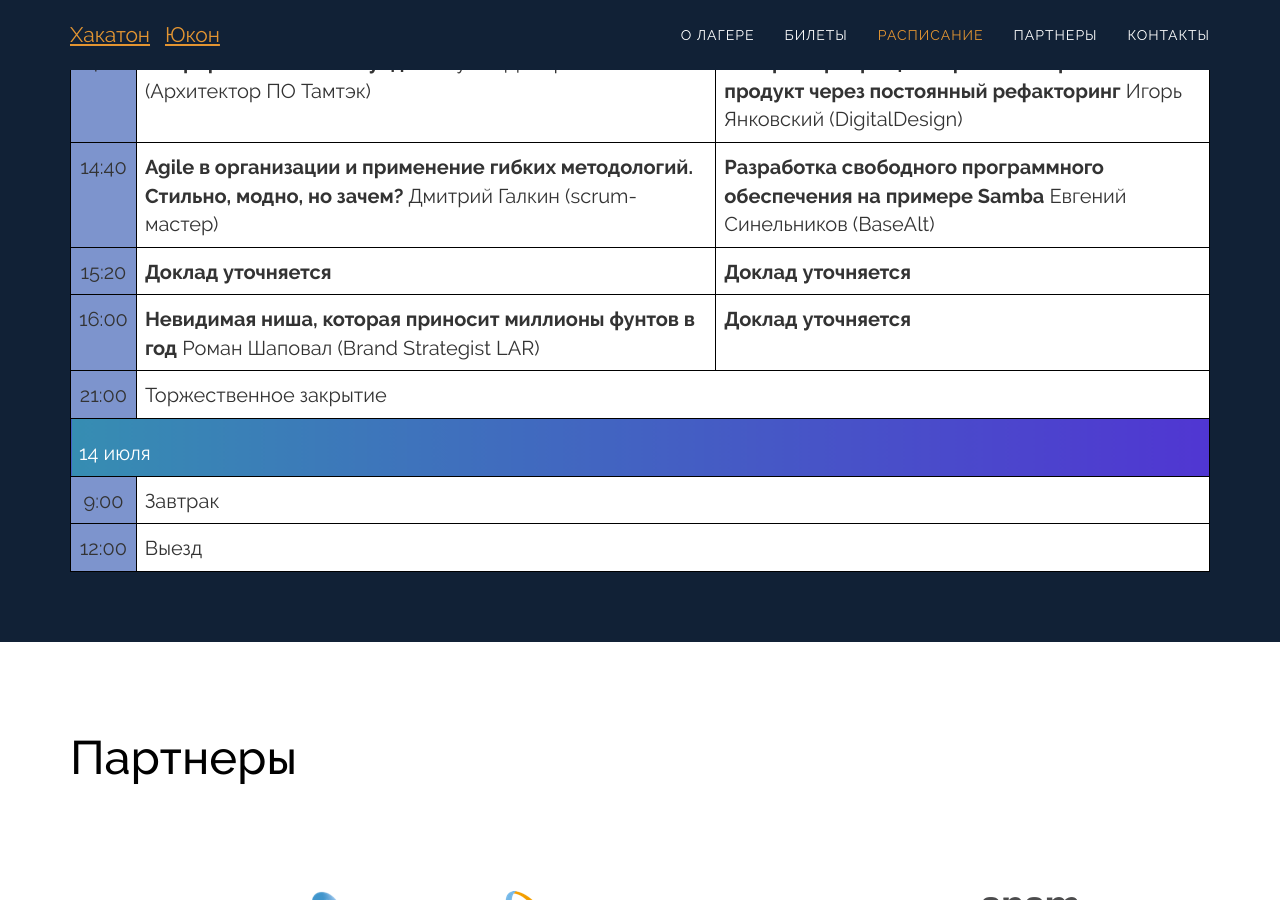
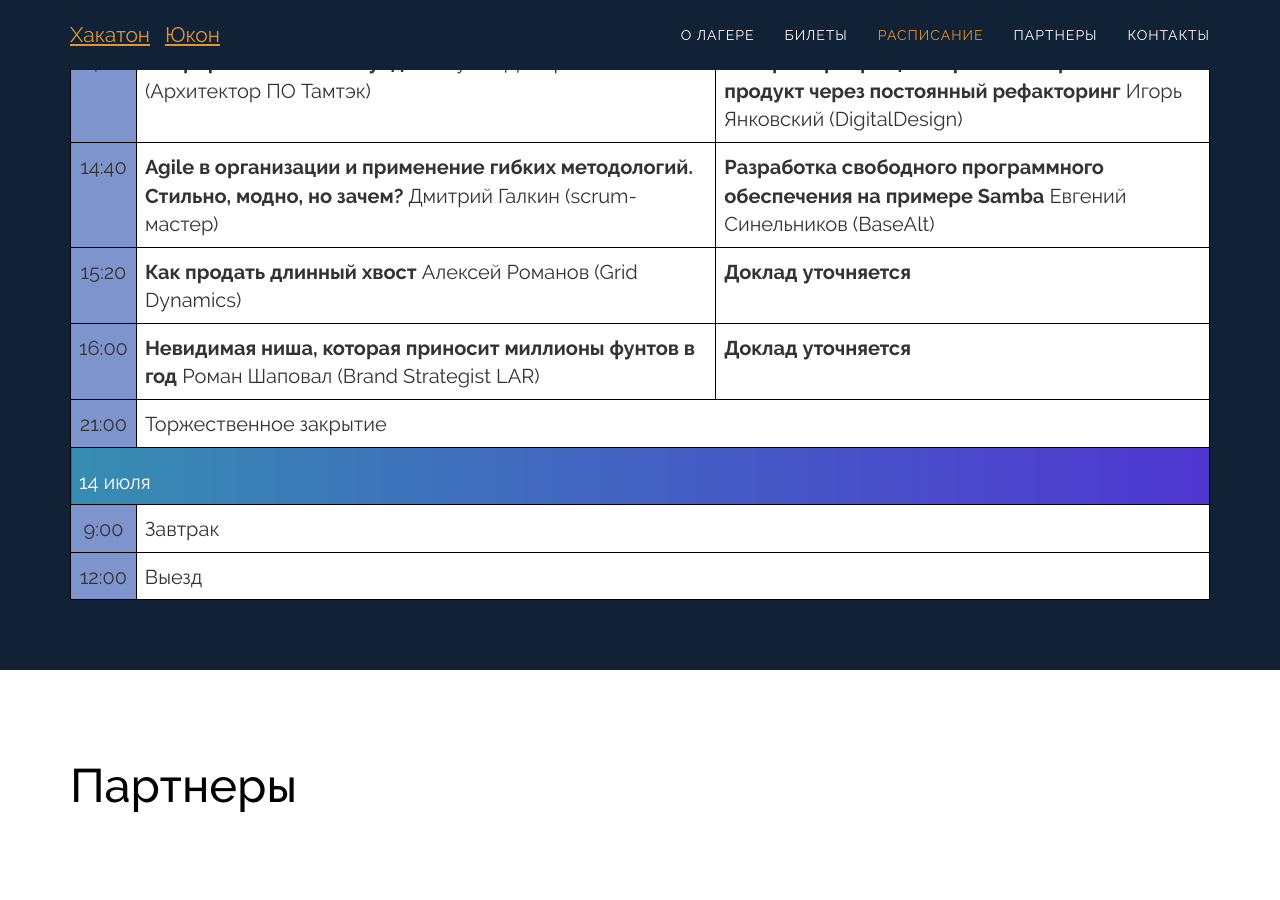
Before and after one commit to youcon/dune.github.io, a Jekyll site: the page built from index.html, in a window 1280 px wide and 900 px high, scrolled down 5065 px. Built offline with Jekyll 4.4.1, drawn with Linux system fonts in a browser that asks for light colours; nearby versions of some CDN libraries; some web fonts are replaced; comment, search, counter and statistics services are not loaded.

Commit message:
Add speaker from GD

```diff
--- a/_data/schedule.yml
+++ b/_data/schedule.yml
@@ -71,10 +71,10 @@
             - time: "15:20"
               tracks:
                         - name: "Трек 1"
-                          title: "Доклад уточняется"
+                          title: "Как продать длинный хвост"
                           speaker:
-                                    bio: ""
-                                    name: ""
+                                    bio: "Grid Dynamics"
+                                    name: "Алексей Романов"
                         - name: "Трек 2"
                           title: "Доклад уточняется"
                           speaker:
```
